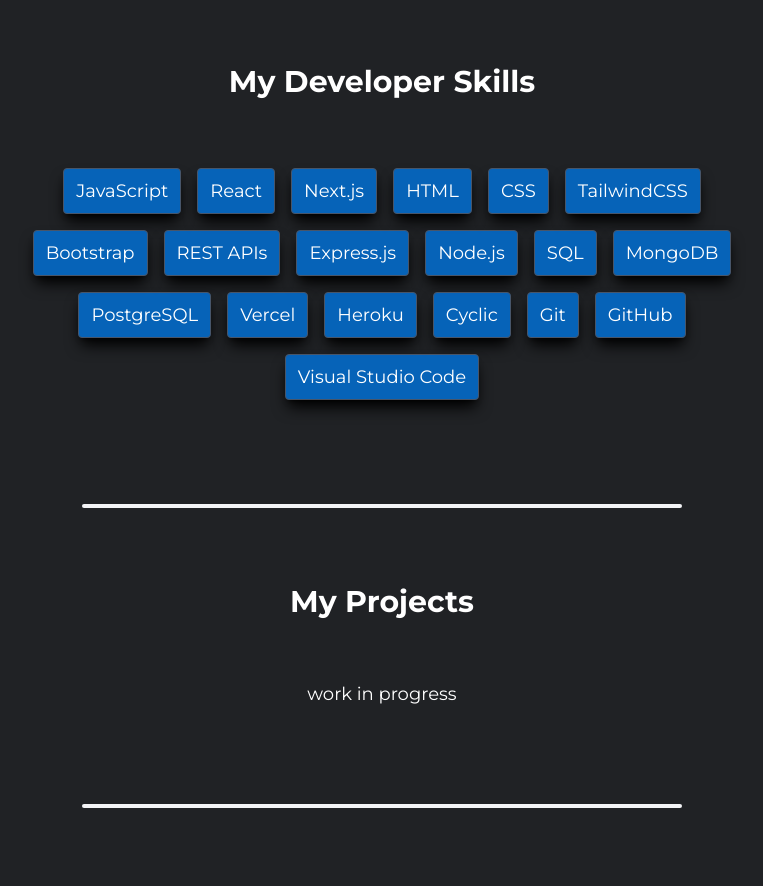
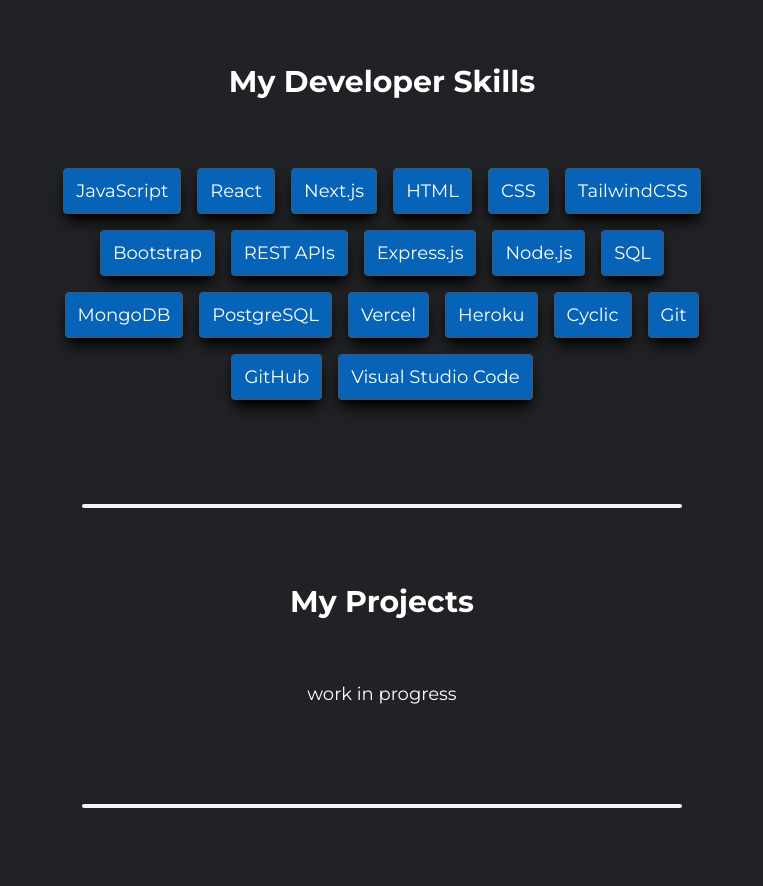
Before and after one commit to fmeneses-graca/my-website, a Next.js app: page / in a window 1280 px wide. Shown: the part 880-1766 px from the top of the page, without its empty margins (298-1061 px from the left). Built offline with nearby package versions, Linux system fonts and the light colour scheme.

Commit message:
Change skills flex-container width

```diff
--- a/components/skills.js
+++ b/components/skills.js
@@ -3,7 +3,7 @@
         <div id="skills" className="section-container">
             <h1>My Developer Skills</h1>
 
-            <div className="flex-container py-10 md:w-2/3 md:mx-auto">
+            <div className="flex-container md:w-3/5">
                 <SkillElement text="JavaScript" />
                 <SkillElement text="React" />
                 <SkillElement text="Next.js" />
```
